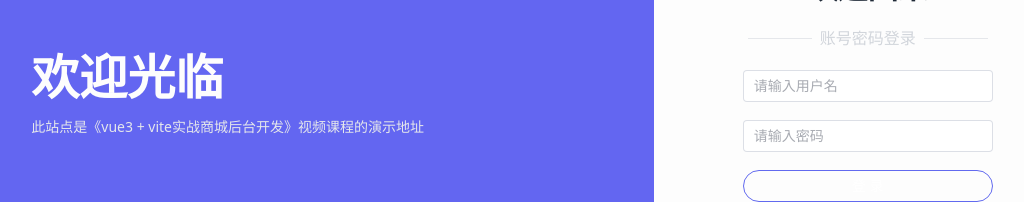
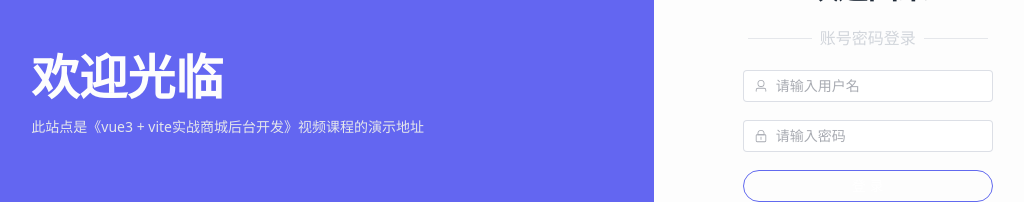
Before and after one commit to webopenfathers/VUE3-VITE-VUEX-SHOP, a Vue app: page /#/login in a window 1280 px wide. Shown: the part 305-507 px from the top of the page, without its empty margins (199-1223 px from the left). Built offline with nearby package versions, Linux system fonts and the light colour scheme.

Commit message:
2022 9-2 22:31 全局引入图标

```diff
--- a/package.json
+++ b/package.json
@@ -9,6 +9,7 @@
     "preview": "vite preview"
   },
   "dependencies": {
+    "@element-plus/icons-vue": "^2.0.9",
     "element-plus": "^2.2.16",
     "vue": "^3.2.37",
     "vue-router": "^4.1.5"
--- a/src/main.js
+++ b/src/main.js
@@ -6,13 +6,19 @@ import App from './App.vue'
 
 import router from './router'
 
+import * as ElementPlusIconsVue from '@element-plus/icons-vue'
 
 const app = createApp(App)
+
+for (const [key, component] of Object.entries(ElementPlusIconsVue)) {
+    app.component(key, component)
+}
 
 app.use(router)
 
 app.use(ElementPlus)
 
+
 import 'virtual:windi.css'
 
 app.mount('#app')
--- a/src/pages/login.vue
+++ b/src/pages/login.vue
@@ -25,10 +25,25 @@
       <!-- 表单 -->
       <el-form :model="form" class="w-[250px]">
         <el-form-item>
-          <el-input v-model="form.username" placeholder="请输入用户名" />
+          <el-input
+            :prefix-icon="User"
+            v-model="form.username"
+            placeholder="请输入用户名"
+          >
+            <template #prefix>
+              <el-icon><user /></el-icon>
+            </template>
+          </el-input>
         </el-form-item>
         <el-form-item>
-          <el-input v-model="form.password" placeholder="请输入密码" />
+          <el-input
+            :prefix-icon="Lock"
+            v-model="form.password"
+            placeholder="请输入密码"
+          >
+            <template #prefix>
+              <el-icon><lock /></el-icon> </template
+          ></el-input>
         </el-form-item>
 
         <el-form-item>
```
Also changed, not shown: 1 other file (tests, documents, lock files or other folders).
